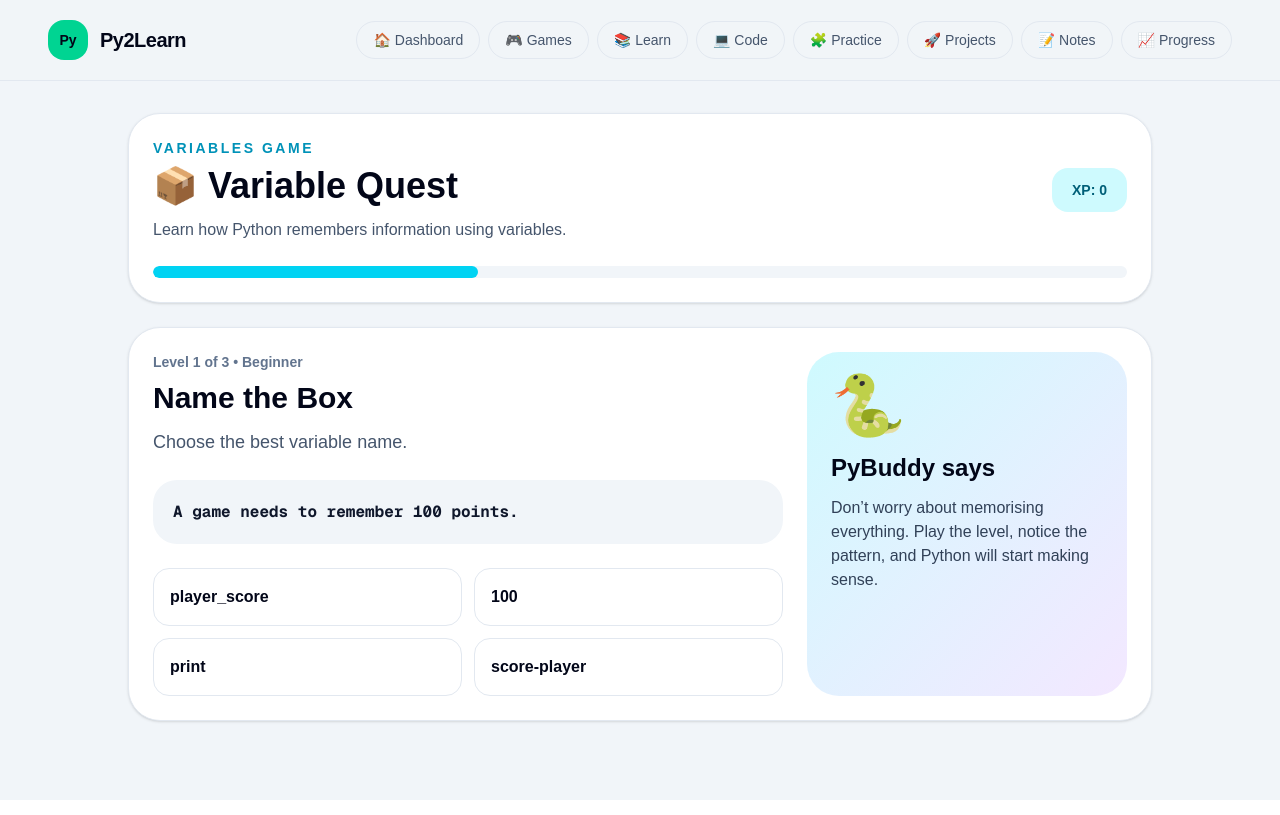
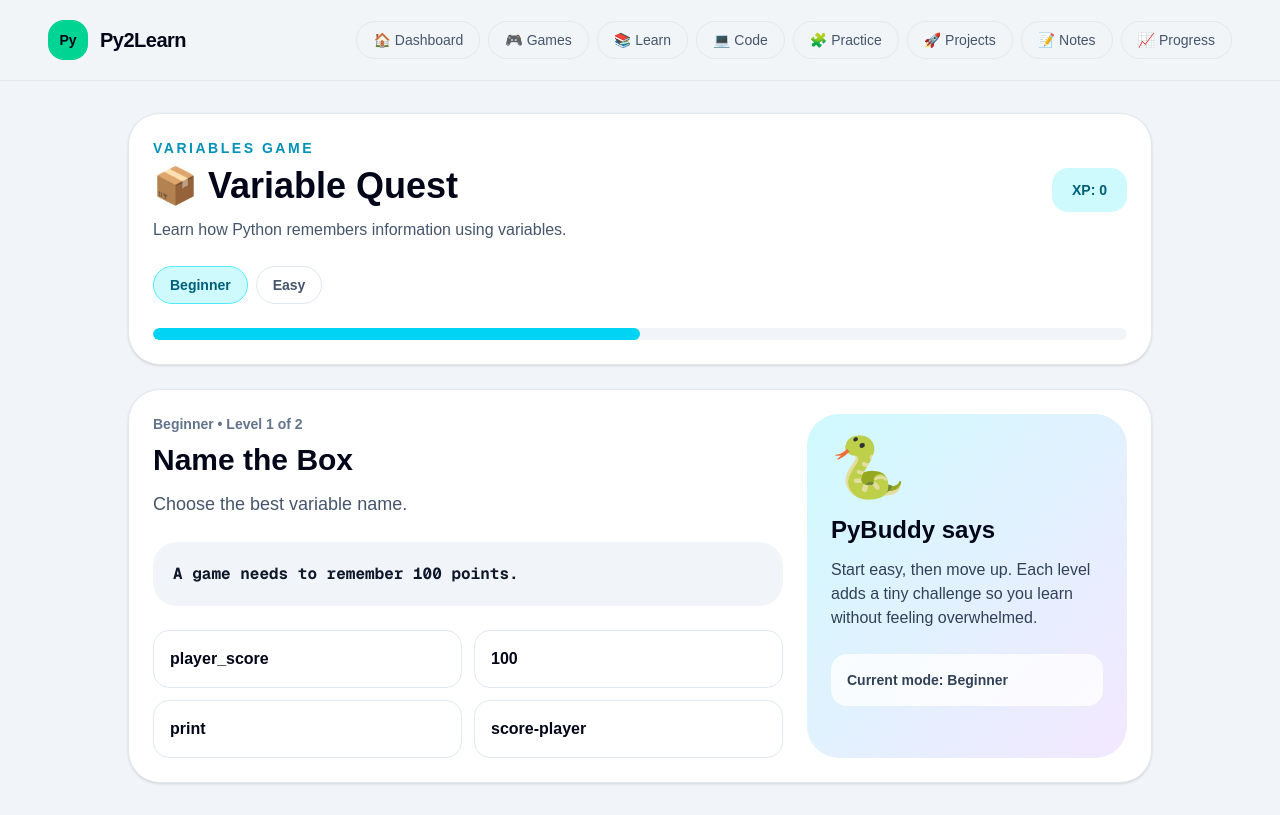
Before and after one commit to mhungry365/pymaster, a Next.js app: page /games/variables in a window 1280 px wide. Built offline with nearby package versions, Linux system fonts and the light colour scheme.

Commit message:
Fix game difficulty fallback

```diff
--- a/src/components/game/LearningGame.tsx
+++ b/src/components/game/LearningGame.tsx
@@ -1,24 +1,68 @@
 "use client";
 
-import { useState } from "react";
-import type { GameDefinition } from "@/data/games";
+import { useMemo, useState } from "react";
+import type { GameDefinition, GameDifficulty } from "@/data/games";
 
 type Props = {
   game: GameDefinition;
 };
 
+const difficultyOrder: GameDifficulty[] = [
+  "Beginner",
+  "Easy",
+  "Intermediate",
+  "Advanced",
+  "Pro",
+];
+
 export function LearningGame({ game }: Props) {
+  const [selectedDifficulty, setSelectedDifficulty] =
+    useState<GameDifficulty>("Beginner");
   const [levelIndex, setLevelIndex] = useState(0);
   const [selected, setSelected] = useState<string | null>(null);
   const [score, setScore] = useState(0);
 
-  const level = game.levels[levelIndex];
+  const availableDifficulties = useMemo(() => {
+    return difficultyOrder.filter((difficulty) =>
+      game.levels.some((level) => level.difficulty === difficulty),
+    );
+  }, [game.levels]);
+
+  const activeDifficulty = availableDifficulties.includes(selectedDifficulty)
+    ? selectedDifficulty
+    : availableDifficulties[0];
+
+  const levels = game.levels.filter(
+    (level) => level.difficulty === activeDifficulty,
+  );
+
+  const level = levels[levelIndex] ?? levels[0];
+
+  if (!level) {
+    return (
+      <div className="mx-auto max-w-3xl rounded-3xl border border-slate-200 bg-white p-8 text-slate-950">
+        <h1 className="text-3xl font-black">No levels found</h1>
+        <p className="mt-3 text-slate-600">
+          This game does not have levels yet. Please choose another game.
+        </p>
+      </div>
+    );
+  }
+
   const isCorrect = selected === level.correctAnswer;
-  const isLast = levelIndex === game.levels.length - 1;
+  const isLast = levelIndex === levels.length - 1;
+
+  function changeDifficulty(difficulty: GameDifficulty) {
+    setSelectedDifficulty(difficulty);
+    setLevelIndex(0);
+    setSelected(null);
+    setScore(0);
+  }
 
   function choose(option: string) {
     if (selected) return;
     setSelected(option);
+
     if (option === level.correctAnswer) {
       setScore((value) => value + level.xp);
     }
@@ -26,7 +70,7 @@ export function LearningGame({ game }: Props) {
 
   function next() {
     setSelected(null);
-    setLevelIndex((value) => Math.min(game.levels.length - 1, value + 1));
+    setLevelIndex((value) => Math.min(levels.length - 1, value + 1));
   }
 
   function restart() {
@@ -54,10 +98,28 @@ export function LearningGame({ game }: Props) {
           </div>
         </div>
 
+        <div className="mt-6 flex flex-wrap gap-2">
+          {availableDifficulties.map((difficulty) => (
+            <button
+              key={difficulty}
+              type="button"
+              onClick={() => changeDifficulty(difficulty)}
+              className={[
+                "rounded-full border px-4 py-2 text-sm font-bold transition",
+                selectedDifficulty === difficulty
+                  ? "border-cyan-300 bg-cyan-100 text-cyan-800"
+                  : "border-slate-200 bg-white text-slate-600 hover:bg-slate-50",
+              ].join(" ")}
+            >
+              {difficulty}
+            </button>
+          ))}
+        </div>
+
         <div className="mt-6 h-3 overflow-hidden rounded-full bg-slate-100">
           <div
             className="h-full rounded-full bg-cyan-400 transition-all"
-            style={{ width: `${((levelIndex + 1) / game.levels.length) * 100}%` }}
+            style={{ width: `${((levelIndex + 1) / levels.length) * 100}%` }}
           />
         </div>
       </div>
@@ -66,7 +128,7 @@ export function LearningGame({ game }: Props) {
         <div className="grid gap-6 lg:grid-cols-[1fr_320px]">
           <div>
             <p className="text-sm font-bold text-slate-500">
-              Level {levelIndex + 1} of {game.levels.length} • {level.difficulty}
+              {activeDifficulty} • Level {levelIndex + 1} of {levels.length}
             </p>
 
             <h2 className="mt-2 text-3xl font-black text-slate-950">
@@ -91,11 +153,22 @@ export function LearningGame({ game }: Props) {
                     onClick={() => choose(option)}
                     className={[
                       "rounded-2xl border p-4 text-left font-bold transition",
-                      !selected && "border-slate-200 bg-white hover:border-cyan-300 hover:bg-cyan-50",
-                      selected && correct && "border-emerald-300 bg-emerald-100 text-emerald-900",
-                      selected && active && !correct && "border-red-300 bg-red-100 text-red-900",
-                      selected && !active && !correct && "border-slate-200 bg-slate-50 text-slate-400",
-                    ].filter(Boolean).join(" ")}
+                      !selected &&
+                        "border-slate-200 bg-white hover:border-cyan-300 hover:bg-cyan-50",
+                      selected &&
+                        correct &&
+                        "border-emerald-300 bg-emerald-100 text-emerald-900",
+                      selected &&
+                        active &&
+                        !correct &&
+                        "border-red-300 bg-red-100 text-red-900",
+                      selected &&
+                        !active &&
+                        !correct &&
+                        "border-slate-200 bg-slate-50 text-slate-400",
+                    ]
+                      .filter(Boolean)
+                      .join(" ")}
                   >
                     {option}
                   </button>
@@ -125,7 +198,7 @@ export function LearningGame({ game }: Props) {
                       onClick={restart}
                       className="rounded-2xl bg-emerald-400 px-5 py-3 font-black text-slate-950 hover:bg-emerald-300"
                     >
-                      Play Again
+                      Replay {activeDifficulty}
                     </button>
                   )}
                 </div>
@@ -139,9 +212,13 @@ export function LearningGame({ game }: Props) {
               PyBuddy says
             </h3>
             <p className="mt-3 text-slate-700">
-              Don’t worry about memorising everything. Play the level, notice the pattern,
-              and Python will start making sense.
+              Start easy, then move up. Each level adds a tiny challenge so you
+              learn without feeling overwhelmed.
             </p>
+
+            <div className="mt-6 rounded-2xl bg-white/80 p-4 text-sm font-bold text-slate-700">
+              Current mode: {activeDifficulty}
+            </div>
           </aside>
         </div>
       </div>
```
